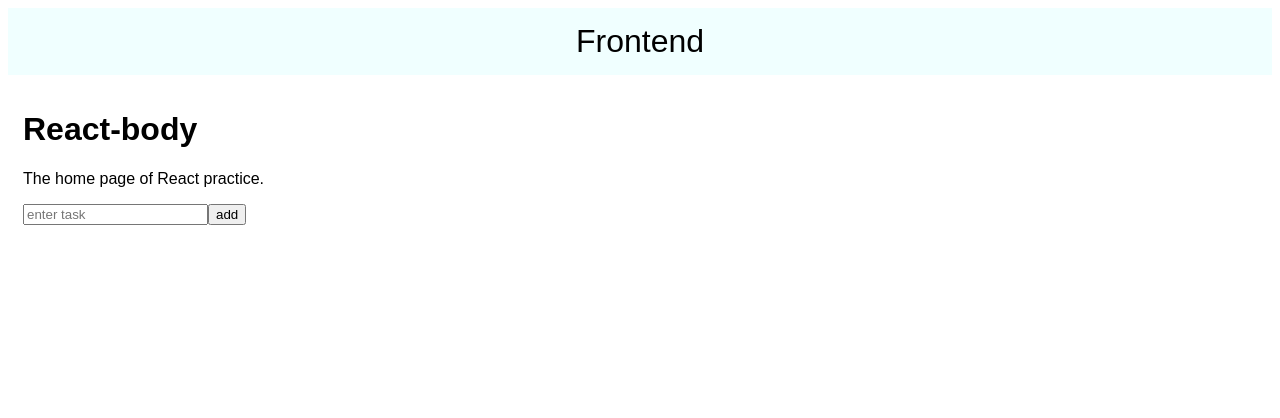
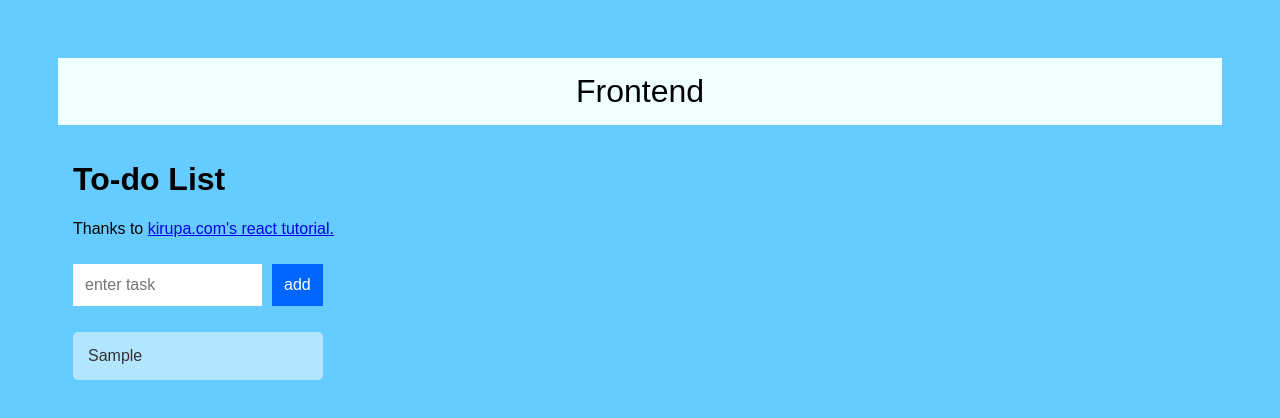
Before and after one commit to aronsonben/frontend, a React app: page / in a window 1280 px wide. Both pictures are taken after typing "Sample" into the empty fields and a click on the button "add". Shown: the top 418 px of the page. Built offline with nearby package versions, Linux system fonts and the light colour scheme.

Commit message:
finished new TodoList functionality

```diff
--- a/package.json
+++ b/package.json
@@ -11,6 +11,7 @@
     "path": "^0.12.7",
     "react": "^16.4.1",
     "react-dom": "^16.4.1",
+    "react-flip-move": "^3.0.2",
     "webpack": "^4.15.1",
     "webpack-dev-server": "^3.1.4"
   },
--- a/src/Body.css
+++ b/src/Body.css
@@ -3,7 +3,6 @@
     position: relative;
     font-weight: normal;
     font-family: Arial, Helvetica, sans-serif;
-    text-align: left;
 }
 
 .h1 {
--- a/src/Body.js
+++ b/src/Body.js
@@ -6,8 +6,8 @@
     render() {
         return(
             <div className="component-body">
-                <h1>React-body</h1>
-                <p>The home page of React practice.</p>
+                <h1>To-do List</h1>
+                <p>Thanks to <a href="https://www.kirupa.com/react/simple_todo_app_react.htm">kirupa.com's react tutorial.</a></p>
                 <TodoList />
             </div>
         );
--- /dev/null
+++ b/src/TodoItems.js
@@ -0,0 +1,35 @@
+import React, { Component } from "react";
+import FlipMove from "react-flip-move";
+
+class TodoItems extends Component {
+    constructor(props) {
+        super(props);
+
+        this.createTasks = this.createTasks.bind(this);
+    }
+
+    delete(key) {
+        this.props.delete(key);
+    }
+
+    createTasks(item) {
+        // Event Handler for click
+        return <li onClick={() => this.delete(item.key)}
+                    key={item.key}>{item.text}</li>
+    }
+
+    render() {
+        var todoEntries = this.props.entries;
+        var listItems = todoEntries.map(this.createTasks);
+
+        return (
+            <ul className="theList">
+                <FlipMove duration={250} easing="ease-out">
+                    {listItems}
+                </FlipMove>
+            </ul>
+        );
+    }
+};
+
+export default TodoItems;
--- /dev/null
+++ b/src/TodoList.css
@@ -0,0 +1,41 @@
+.todoListMain .header input {
+    padding: 10px;
+    font-size: 16px;
+    border: 2px solid #FFF;
+    width: 165px;
+}
+.todoListMain .header button {
+    padding: 10px;
+    font-size: 16px;
+    margin: 10px;
+    margin-right: 0px;
+    background-color: #0066FF;
+    color: #FFF;
+    border: 2px solid #0066FF;
+}
+.todoListMain .header button:hover {
+    background-color: #003399;
+    border: 2px solid #003399;
+    cursor: pointer;
+}
+.todoListMain .theList {
+    list-style: none;
+    padding-left: 0;
+    width: 250px;
+}
+.todoListMain .theList li {
+    color: #333;
+    background-color: rgba(255,255,255,.5);
+    padding: 15px;
+    margin-bottom: 15px;
+    border-radius: 5px;
+    list-style: none;
+    transition: background-color .2s ease-out;
+}
+.todoListMain .theList li:hover {
+    background-color: pink;
+    cursor: pointer;
+}
+ul.theList {
+    padding: 0;
+}
--- a/src/TodoList.js
+++ b/src/TodoList.js
@@ -1,4 +1,6 @@
 import React, { Component } from 'react';
+import TodoItems from "./TodoItems";
+import "./TodoList.css";
 
 class TodoList extends Component {
     constructor(props) {
@@ -9,6 +11,7 @@
         };
 
         this.addItem = this.addItem.bind(this);
+        this.deleteItem = this.deleteItem.bind(this);
     }
 
     addItem(e) {
@@ -32,6 +35,16 @@
         e.preventDefault();
     }
 
+    deleteItem(key) {
+        var filteredItems = this.state.items.filter(function (item) {
+            return (item.key !== key);
+        });
+
+        this.setState({
+            items: filteredItems
+        });
+    }
+
     render() {
         return (
             <div className="todoListMain">
@@ -43,6 +56,8 @@
                         <button type="submit">add</button>
                     </form>
                 </div>
+                <TodoItems entries={this.state.items}
+                            delete={this.deleteItem}/>
             </div>
         );
     }
--- a/src/index.css
+++ b/src/index.css
@@ -1,5 +1,10 @@
 body {
-    margin: 0;
-    padding: 0;
+    padding: 50px;
+    background-color: #66CCFF;
     font-family: sans-serif;
 }
+#container {
+    display: flex;
+    justify-content: center;
+    justify-content: center;
+}
--- a/src/index.js
+++ b/src/index.js
@@ -1,5 +1,6 @@
 import React from 'react';
 import ReactDOM from 'react-dom';
 import App from "./App";
+import "./index.css";
 
 ReactDOM.render(<App />, document.getElementById("root"));
```
Also changed, not shown: src/TodoForm.js (deleted, +0 -84 lines), 2 other files (tests, documents, lock files or other folders).
